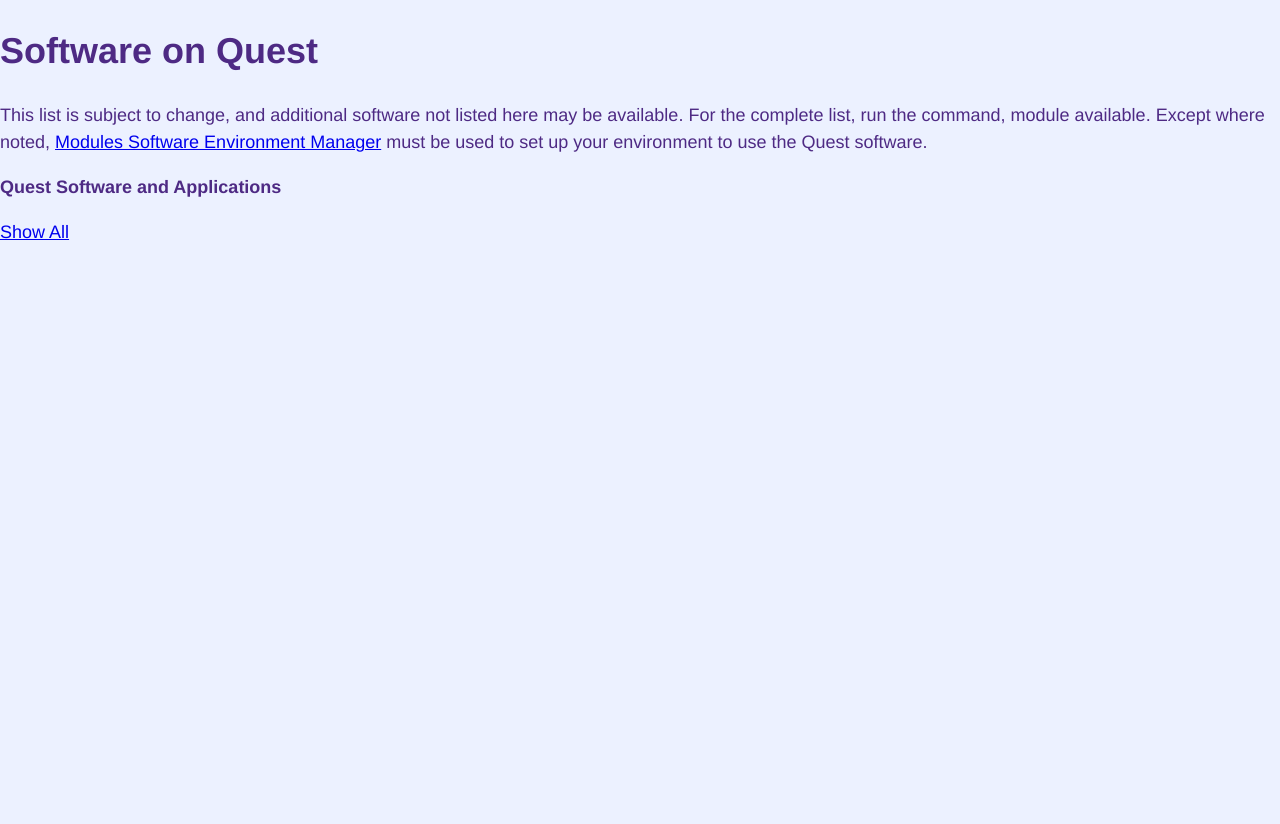
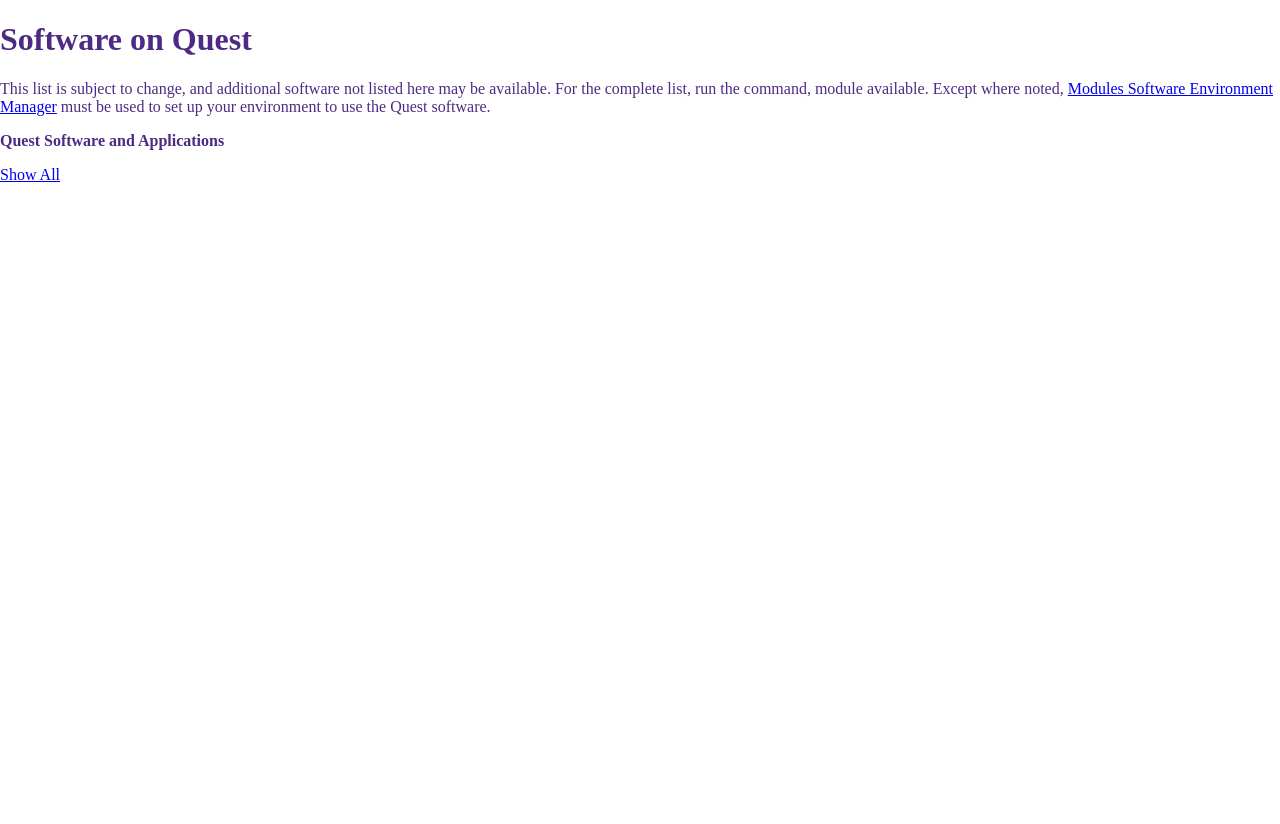
Before and after one commit to scottcoughlin2014/quest-software-documentation, a Django app: page / in a window 1280 px wide. After the commit the page ends 182 px from the top, so only its background shows below. Run offline with Django 3.2, Linux system fonts and the light colour scheme; data that the repository does not hold is empty; some libraries are stand-ins or nearby versions.

Commit message:
Making there be the same font and background as the kb pages

```diff
--- a/templates/base.html
+++ b/templates/base.html
@@ -11,9 +11,9 @@
   <!-- Add additional CSS in static file -->
   <style type="text/css">
     html, body {
-        background: #ECF1FF;
+        background: white;
         color: #4e2a84;
-        font: 400 18px/1.5 'Avenir', Helvetica, sans-serif;
+        font: "Akkurat Pro Regular",sans-serif;
         margin: 0;
         height:100%;
         width:100%;
```
